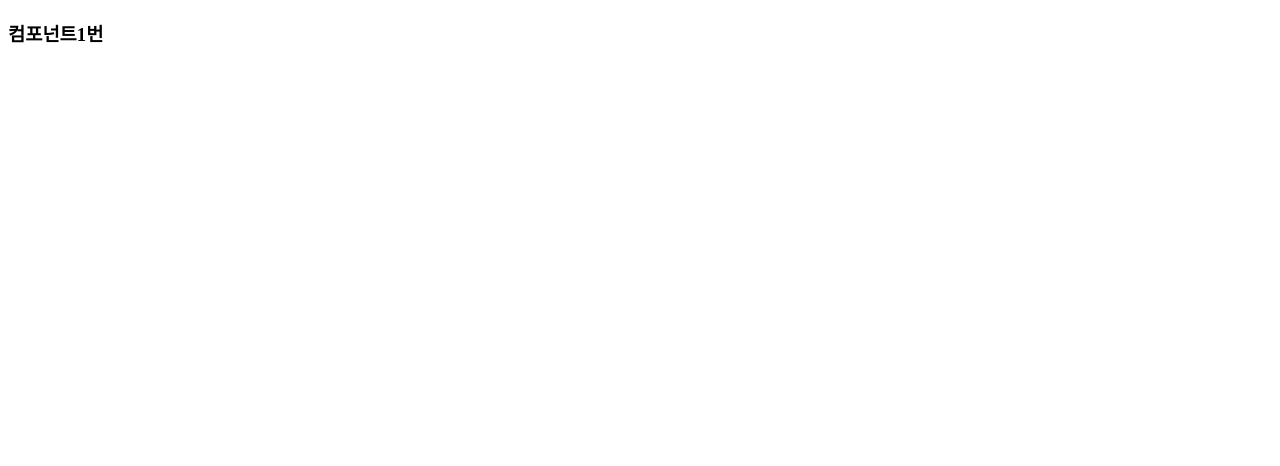
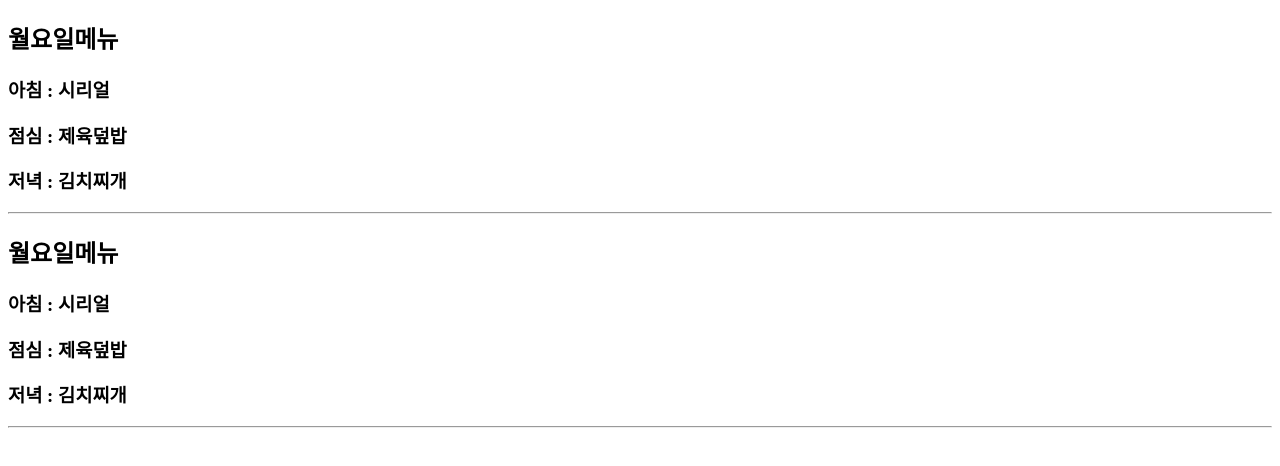
Before and after one commit to lxxulli/react_base_2, a React (Create React App) app: page / in a window 1280 px wide. Shown: the top 466 px of the page. Built offline with nearby package versions, Linux system fonts and the light colour scheme.

Commit message:
리액트 3일차

```diff
--- a/src/App.js
+++ b/src/App.js
@@ -1,12 +1,18 @@
 import { ComEx01, ComEx02 } from "./components/ex02/ComEx01";
 import FnComponentEx from "./components/ex02/FnComponentEx";
+import { PropsEx } from "./components/ex03/PropsEx";
 
 const App = () => {
   return (
     <>
-      <div>{/* <h3>오늘은 jsx에 대해서 배웠어요</h3> */}</div>
-      {/* <FnComponentEx /> */}
+      {/* <div>
+        <h3>오늘은 jsx에 대해서 배웠어요</h3>
+      </div>
+      <FnComponentEx />
       <ComEx01 />
+      <ComEx02 /> */}
+
+      <PropsEx />
     </>
   );
 };
--- /dev/null
+++ b/src/components/ex03/FoodMenu.js
@@ -0,0 +1,36 @@
+// export const FoodMenu = ({ week, breakfask, lunch, dinner }) => {
+export const FoodMenu = ({ menu }) => {
+  return (
+    <>
+      {/* <h2>{week}</h2>
+      <h3>아침 : {breakfask}</h3>
+      <h3>점심 : {lunch}</h3>
+      <h3>저녁 : {dinner}</h3>
+      <hr />
+
+      <h2>{week}</h2>
+      <h3>아침 : {week}</h3>
+      <h3>점심 : {lunch}</h3>
+      <h3>저녁 : {dinner}</h3>
+      <hr />
+
+      <h2>{week}</h2>
+      <h3>아침 : {week}</h3>
+      <h3>점심 : {lunch}</h3>
+      <h3>저녁 : {dinner}</h3>
+      <hr /> */}
+
+      <h2>{menu[0].week}메뉴</h2>
+      <h3>아침 : {menu[0].breakfast}</h3>
+      <h3>점심 : {menu[0].lunch}</h3>
+      <h3>저녁 : {menu[0].dinner}</h3>
+      <hr />
+
+      <h2>{menu[0].week}메뉴</h2>
+      <h3>아침 : {menu[0].breakfast}</h3>
+      <h3>점심 : {menu[0].lunch}</h3>
+      <h3>저녁 : {menu[0].dinner}</h3>
+      <hr />
+    </>
+  );
+};
--- /dev/null
+++ b/src/components/ex03/Intro.js
@@ -0,0 +1,14 @@
+export const Intro = ({ name, age }) => {
+  // const { name, age } = props;
+  // - 객체 비구조화 할당 (destructuring assignment)
+
+  return (
+    <>
+      <h2>자기소개</h2>
+      <h3>이름 : {name}</h3>
+      <h3>나이 : {age}</h3>
+    </>
+  );
+};
+
+// *jsx 문법 내부에서 변수를 사용할 땐 중괄호{}를 사용할 것
--- a/src/components/ex03/PropsEx.js
+++ b/src/components/ex03/PropsEx.js
@@ -1,5 +1,38 @@
-const PropsEx = () => {
-  return <></>;
+import { FoodMenu } from "./FoodMenu";
+import { Intro } from "./Intro";
+
+const foodMenus = [
+  {
+    week: "월요일",
+    breakfast: "시리얼",
+    lunch: "제육덮밥",
+    dinner: "김치찌개",
+  },
+  {
+    week: "화요일",
+    breakfast: "쉐이크",
+    lunch: "돈까스",
+    dinner: "마라탕",
+  },
+  {
+    week: "수요일",
+    breakfast: "토스트",
+    lunch: "김치볶음밥",
+    dinner: "닭발",
+  },
+];
+
+export const PropsEx = () => {
+  return (
+    <>
+      {/* <Intro name={"이유리"} age={12} /> */}
+      {/* <FoodMenu
+        week={foodMenus[0].week}
+        breakfast={foodMenus[0].breakfast}
+        lunch={foodMenus[0].lunch}
+        dinner={foodMenus[0].dinner}
+      /> */}
+      <FoodMenu menu={foodMenus} />
+    </>
+  );
 };
-
-export default PropsEx;
```
Also changed, not shown: src/index.js (+4 -4 lines).
